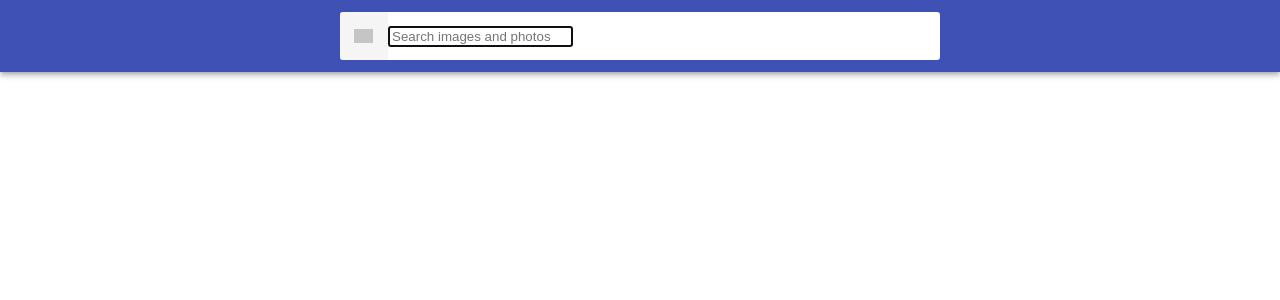
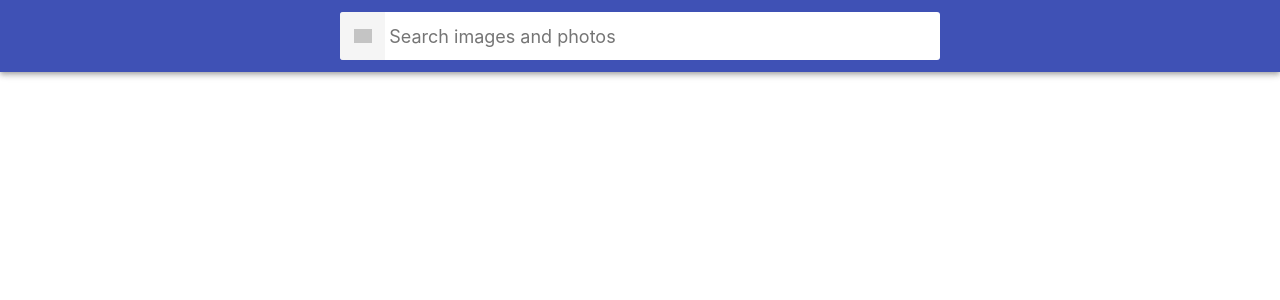
Before and after one commit to OlehKozubJS/goit-react-hw-03-image-finder, a React (Create React App) app: page / in a window 1280 px wide. Shown: the top 300 px of the page. Built offline with nearby package versions, Linux system fonts and the light colour scheme; grey boxes are pictures that could not be loaded.

Commit message:
Update Searchbar.jsx

```diff
--- a/src/components/Searchbar.jsx
+++ b/src/components/Searchbar.jsx
@@ -23,8 +23,8 @@ export class Searchbar extends Component {
           </button>
 
           <input
-            className="input"
-            name={SearchbarCSS.SearchFormInput}
+            className={SearchbarCSS.SearchFormInput}
+            name="searchInput"
             type="text"
             autoComplete="off"
             autoFocus
```
